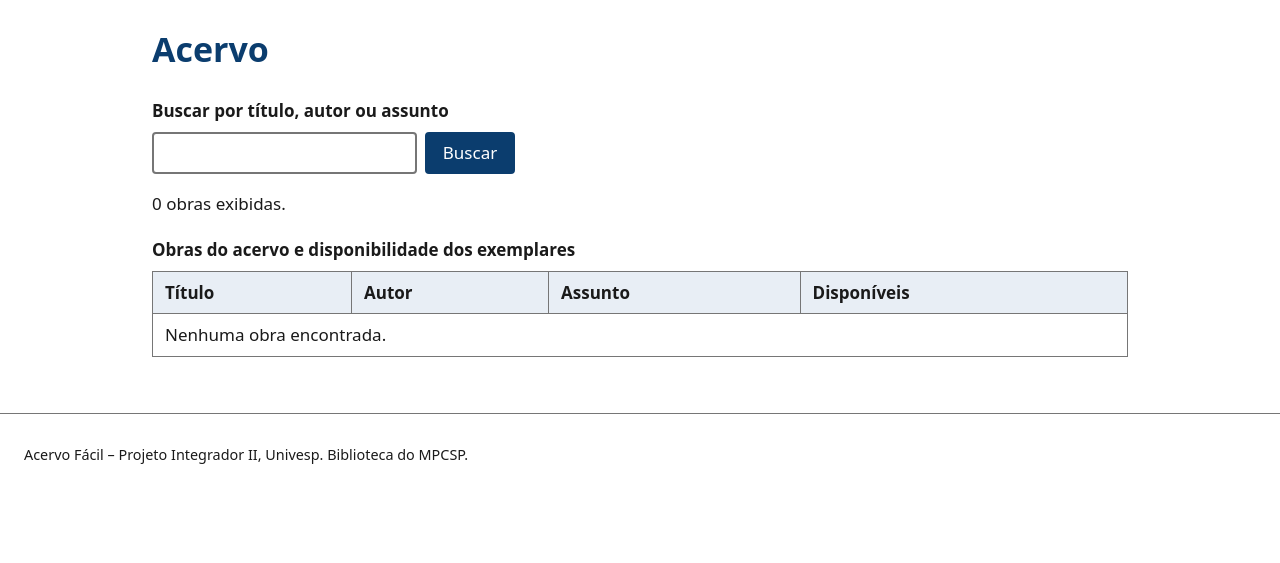
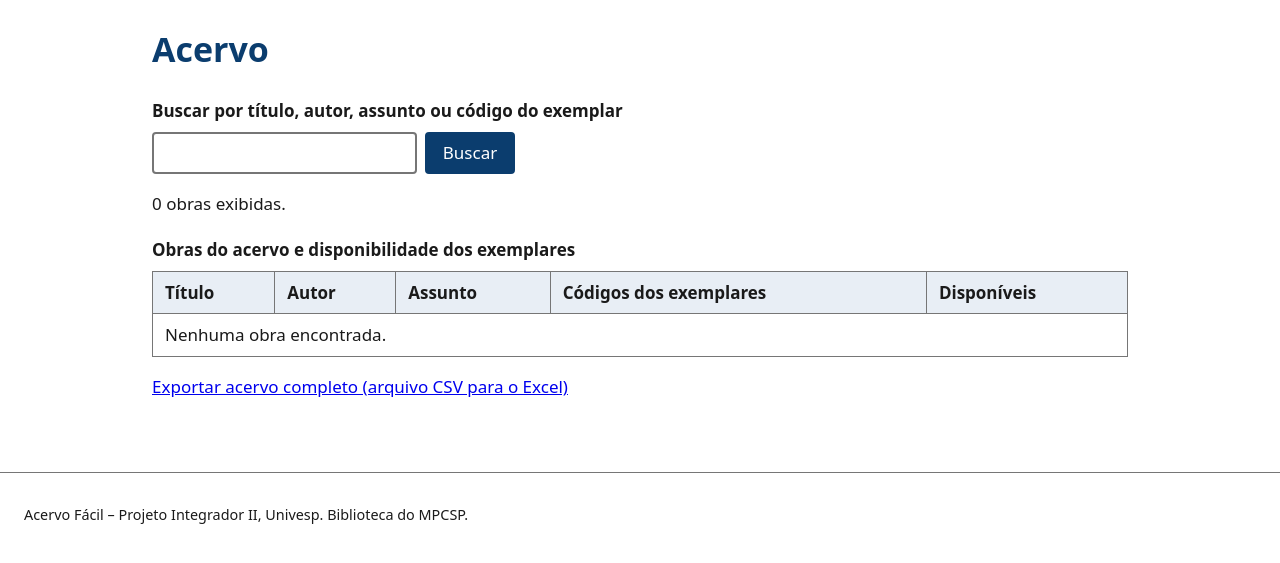
Before and after one commit to izabellitemoteo/acervofacil, a Django app: page / in a window 1280 px wide. Shown: the part 66-629 px from the top of the page. Run offline with Django 5.2, Linux system fonts and the light colour scheme; the visitor is signed in with stand-in values (Sample User, id 1); data that the repository does not hold is empty.

Commit message:
Busca por código do exemplar e exportação em CSV

```diff
--- a/biblioteca/models.py
+++ b/biblioteca/models.py
@@ -27,6 +27,10 @@ class Obra(models.Model):
     @property
     def total_exemplares(self):
         return self.exemplares.count()
+
+    @property
+    def codigos(self):
+        return ", ".join(e.codigo for e in self.exemplares.all())
 
     @property
     def exemplares_disponiveis(self):
--- a/biblioteca/templates/biblioteca/emprestimos_abertos.html
+++ b/biblioteca/templates/biblioteca/emprestimos_abertos.html
@@ -27,4 +27,5 @@
   {% endfor %}
   </tbody>
 </table>
+<p><a href="{% url 'exportar_emprestimos' %}">Exportar todos os empréstimos (arquivo CSV para o Excel)</a></p>
 {% endblock %}
--- a/biblioteca/templates/biblioteca/obras.html
+++ b/biblioteca/templates/biblioteca/obras.html
@@ -5,7 +5,7 @@
 <h1>Acervo</h1>
 <a id="irbusca" name="irbusca" href="#irbusca" tabindex="-1" class="ancora">Início da busca</a>
 <form method="get" class="busca" role="search">
-  <label for="filtro">Buscar por título, autor ou assunto</label>
+  <label for="filtro">Buscar por título, autor, assunto ou código do exemplar</label>
   <input type="search" id="filtro" name="q" value="{{ q }}" autocomplete="off" aria-controls="tabela-obras">
   <button type="submit">Buscar</button>
 </form>
@@ -13,7 +13,7 @@
 <table id="tabela-obras">
   <caption>Obras do acervo e disponibilidade dos exemplares</caption>
   <thead>
-    <tr><th scope="col">Título</th><th scope="col">Autor</th><th scope="col">Assunto</th><th scope="col">Disponíveis</th></tr>
+    <tr><th scope="col">Título</th><th scope="col">Autor</th><th scope="col">Assunto</th><th scope="col">Códigos dos exemplares</th><th scope="col">Disponíveis</th></tr>
   </thead>
   <tbody>
   {% for o in obras %}
@@ -21,16 +21,18 @@
       <th scope="row">{{ o.titulo }}</th>
       <td>{{ o.autor|default:"—" }}</td>
       <td>{{ o.assunto|default:"—" }}</td>
+      <td>{{ o.codigos|default:"—" }}</td>
       <td>
         {% if o.exemplares_disponiveis %}<span class="ok">{{ o.exemplares_disponiveis }} de {{ o.total_exemplares }}</span>
         {% else %}<span class="indisp">Nenhum de {{ o.total_exemplares }}</span>{% endif %}
       </td>
     </tr>
   {% empty %}
-    <tr><td colspan="4">Nenhuma obra encontrada.</td></tr>
+    <tr><td colspan="5">Nenhuma obra encontrada.</td></tr>
   {% endfor %}
   </tbody>
 </table>
+<p><a href="{% url 'exportar_acervo' %}">Exportar acervo completo (arquivo CSV para o Excel)</a></p>
 {% endblock %}
 {% block scripts %}
 {% load static %}<script src="{% static 'biblioteca/filtro.js' %}"></script>
--- a/biblioteca/urls.py
+++ b/biblioteca/urls.py
@@ -4,6 +4,8 @@ from . import views
 
 urlpatterns = [
     path("", views.obras, name="obras"),
+    path("exportar/acervo/", views.exportar_acervo, name="exportar_acervo"),
+    path("exportar/emprestimos/", views.exportar_emprestimos, name="exportar_emprestimos"),
     path("obras/nova/", views.nova_obra, name="nova_obra"),
     path("obras/consultar-isbn/", views.consultar_isbn, name="consultar_isbn"),
     path("emprestimos/novo/", views.novo_emprestimo, name="novo_emprestimo"),
--- a/biblioteca/views.py
+++ b/biblioteca/views.py
@@ -1,7 +1,9 @@
+import csv
+
 from django.contrib import messages
 from django.contrib.auth.decorators import login_required
 from django.db.models import Q
-from django.http import JsonResponse
+from django.http import HttpResponse, JsonResponse
 from django.shortcuts import get_object_or_404, redirect, render
 from django.views.decorators.http import require_POST
 
@@ -15,7 +17,9 @@ def obras(request):
     q = request.GET.get("q", "").strip()
     lista = Obra.objects.prefetch_related("exemplares__emprestimos")
     if q:
-        lista = lista.filter(Q(titulo__icontains=q) | Q(autor__icontains=q) | Q(assunto__icontains=q))
+        lista = lista.filter(
+            Q(titulo__icontains=q) | Q(autor__icontains=q) | Q(assunto__icontains=q) | Q(exemplares__codigo__icontains=q)
+        ).distinct()
     return render(request, "biblioteca/obras.html", {"obras": lista, "q": q})
 
 
@@ -77,3 +81,46 @@ def consultar_isbn(request):
     if dados is None:
         return JsonResponse({"erro": "ISBN não encontrado na base bibliográfica. Preencha os dados manualmente."}, status=404)
     return JsonResponse(dados)
+
+
+def _seguro(valor):
+    """Evita que o Excel interprete texto como fórmula (injeção em planilhas)."""
+    texto = "" if valor is None else str(valor)
+    return "'" + texto if texto[:1] in ("=", "+", "-", "@") else texto
+
+
+def _csv(nome_arquivo):
+    resposta = HttpResponse(content_type="text/csv; charset=utf-8")
+    resposta["Content-Disposition"] = f'attachment; filename="{nome_arquivo}"'
+    resposta.write("\ufeff")  # BOM: o Excel abre os acentos corretamente
+    return resposta, csv.writer(resposta, delimiter=";")
+
+
+@login_required
+def exportar_acervo(request):
+    """Todas as obras e exemplares, com a situação de cada exemplar (para conferência e cópia de segurança)."""
+    resposta, escritor = _csv("acervo.csv")
+    escritor.writerow(["Nº da obra", "Código do exemplar", "Título", "Autor", "Assunto", "Editora", "Ano", "ISBN", "Situação"])
+    for obra in Obra.objects.prefetch_related("exemplares__emprestimos"):
+        for ex in obra.exemplares.all():
+            escritor.writerow([
+                obra.numero or "", ex.codigo, _seguro(obra.titulo), _seguro(obra.autor), _seguro(obra.assunto),
+                _seguro(obra.editora), obra.ano or "", _seguro(obra.isbn),
+                "Disponível" if ex.disponivel else "Emprestado",
+            ])
+    return resposta
+
+
+@login_required
+def exportar_emprestimos(request):
+    """Todos os empréstimos (abertos e devolvidos)."""
+    resposta, escritor = _csv("emprestimos.csv")
+    escritor.writerow(["Código do exemplar", "Título", "Leitor", "Identificação", "Emprestado em", "Devolução prevista", "Devolvido em", "Situação"])
+    for e in Emprestimo.objects.select_related("exemplar__obra", "leitor").order_by("-data_emprestimo", "-id"):
+        escritor.writerow([
+            e.exemplar.codigo, _seguro(e.exemplar.obra.titulo), _seguro(e.leitor.nome), _seguro(e.leitor.identificacao),
+            f"{e.data_emprestimo:%d/%m/%Y}", f"{e.data_prevista:%d/%m/%Y}",
+            f"{e.data_devolucao:%d/%m/%Y}" if e.data_devolucao else "",
+            "Em aberto" if e.em_aberto else "Devolvido",
+        ])
+    return resposta
```
Also changed, not shown: biblioteca/tests.py (+46 -0 lines).
